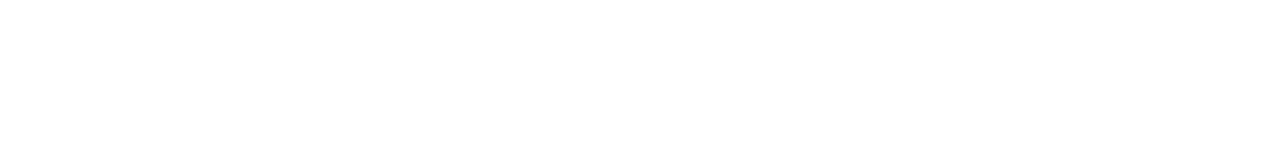
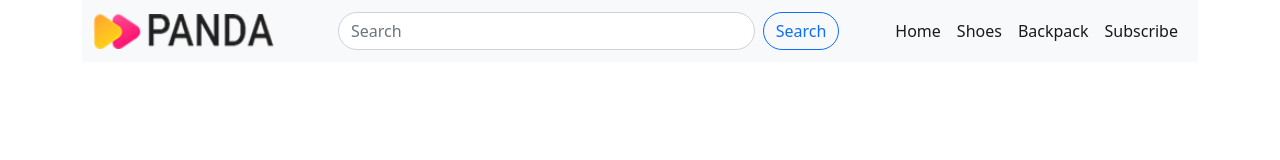
Before and after one commit to munnabhattacharjee/panda-commerce, a plain HTML site: page index.html in a window 1280 px wide. Drawn offline with nearby package versions, Linux system fonts and the light colour scheme.

Commit message:
navbar added

```diff
--- a/index.html
+++ b/index.html
@@ -11,8 +11,37 @@
 </head>
 <body>
     <!-- header starts -->
-    <header>
-
+    <header class="container">
+        <nav class="navbar navbar-expand-lg navbar-light bg-light style="background-color: #e3f2fd;">
+            <div class="container-fluid">
+                <a class="navbar-brand" href="#">
+                    <img src="images/logo.png" alt="" width="180" height="35" class="d-inline-block align-text-top">
+                  </a>
+              <button class="navbar-toggler" type="button" data-bs-toggle="collapse" data-bs-target="#navbarSupportedContent" aria-controls="navbarSupportedContent" aria-expanded="false" aria-label="Toggle navigation">
+                <span class="navbar-toggler-icon"></span>
+              </button>
+              <form class="d-flex mx-5 w-50">
+                <input class="form-control rounded-pill me-2" type="search" placeholder="Search" aria-label="Search">
+                <button class="btn btn-outline-primary rounded-pill" type="submit">Search</button>
+              </form>
+              <div class="collapse navbar-collapse" id="navbarSupportedContent">
+                <ul class="navbar-nav ms-auto mb-2 mb-lg-0">
+                  <li class="nav-item">
+                    <a class="nav-link active" aria-current="page" href="#">Home</a>
+                  </li>
+                  <li class="nav-item">
+                    <a class="nav-link active" href="#">Shoes</a>
+                  </li>
+                  <li class="nav-item">
+                    <a class="nav-link active" href="#">Backpack</a>
+                  </li>
+                  <li class="nav-item">
+                    <a class="nav-link active" href="#">Subscribe</a>
+                  </li>
+                </ul>
+              </div>
+            </div>
+          </nav>
     </header>
     <!-- main starts -->
     <main>
```
